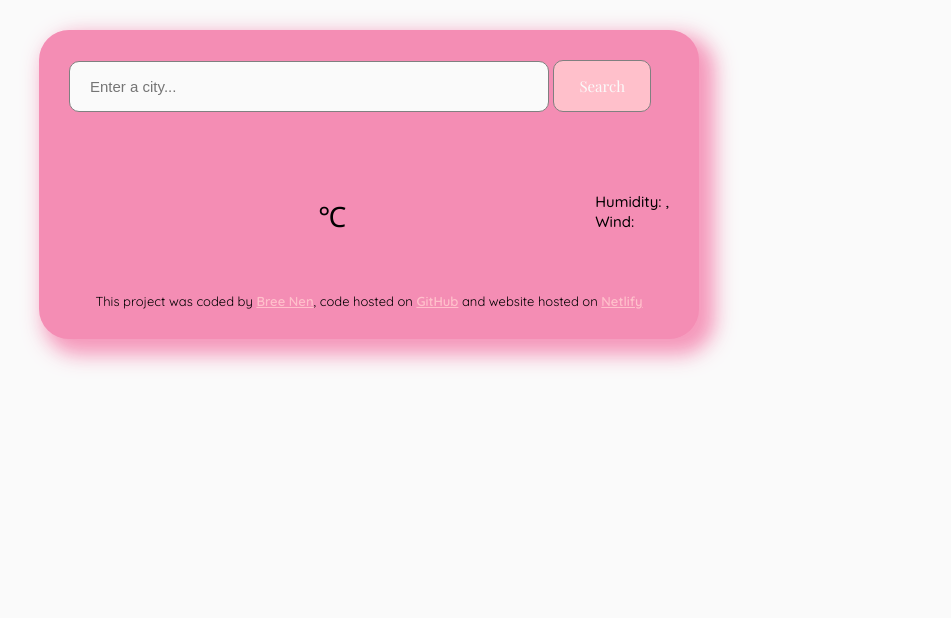
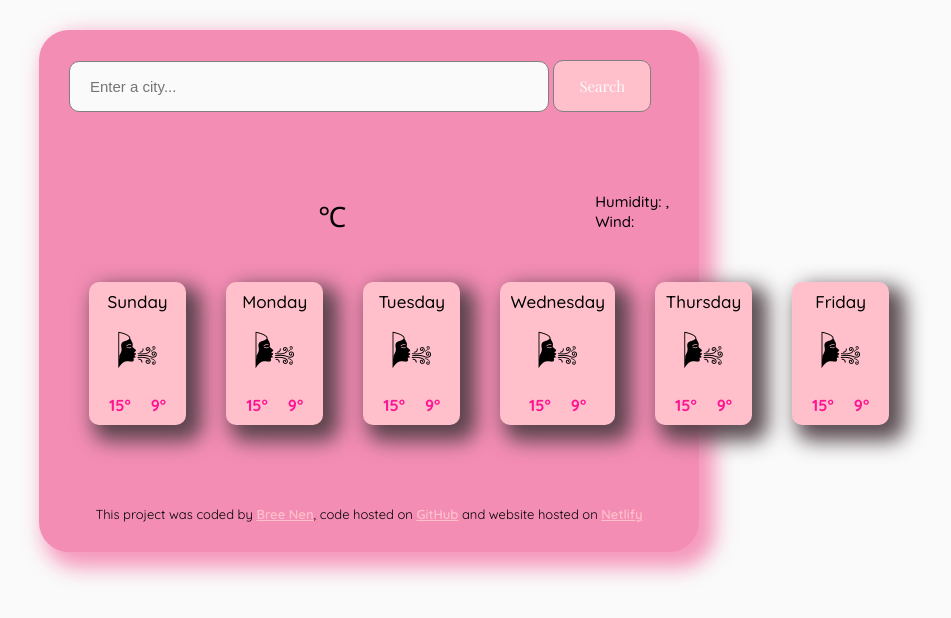
Before and after one commit to bree-nen/My-Weather_App, a plain HTML site: page index.html in a window 1280 px wide. Shown: the whole page, without its empty margins (271-1222 px from the left). Drawn offline with nearby package versions, Linux system fonts and the light colour scheme; no server answers; a web font is replaced by a local one.

Commit message:
Added weather forecst HTML and CSS

```diff
--- a/index.css
+++ b/index.css
@@ -90,6 +90,68 @@ a {
   color: pink;
   font-weight: 600;
 }
+
+.weather-forecast {
+  display: flex;
+  justify-content: space-around;
+  margin-top: 30px;
+}
+
+.weather-forecast-day {
+  margin: 20px;
+  padding: 10px;
+  border-radius: 10px;
+  border-style: inherit;
+  background: pink;
+  border: 1px solid gray;
+  border-style: inherit;
+  box-shadow: 10px 10px 20px 6px rgba(74, 59, 65, 0.9);
+}
+/*
+.weather-forecast-day:nth-child(1){
+  transform: rotate(0deg) translate(180px) rotate(0deg);
+}
+.weather-forecast-day:nth-child(2){
+  transform: rotate(60deg) translate(180px) rotate(-60deg);
+}
+.weather-forecast-day:nth-child(3){
+  transform: rotate(120deg) translate(180px) rotate(-120deg);
+}
+.weather-forecast-day:nth-child(4){
+  transform: rotate(180deg) translate(180px) rotate(-180deg);
+}
+.weather-forecast-day:nth-child(1){
+  transform: rotate(240deg) translate(180px) rotate(-240deg);
+}
+.weather-forecast-day:nth-child(1){
+  transform: rotate(300deg) translate(180px) rotate(-300deg);
+}
+
+*/
+
+.weather-forecast-date {
+  text-align: center;
+  /* color: black; */
+  font-size: 17px;
+  font-weight: 500;
+  line-height: 20px;
+  margin-bottom: 10px;
+}
+.weather-forecast-icon {
+  font-size: 40px;
+  text-align: center;
+}
+.weather-forecast-temperatures {
+  text-align: center;
+  font-weight: 700;
+  color: deeppink;
+  display: flex;
+  justify-content: center;
+  margin-top: 5px;
+}
+.weather-forecast-temperature {
+  padding: 0 10px;
+}
 footer {
   border-top: 1px solid #f48db4;
   padding: 30px 0 0 0;
--- a/index.html
+++ b/index.html
@@ -69,6 +69,69 @@
             Wind: <strong id="wind-speed"> </strong>
           </div>
         </div>
+
+        <div class="weather-forecast">
+          <div class="weather-forecast-day">
+            <div class="weather-forecast-date">Sunday</div>
+            <div class="weather-forecast-icon">🌬</div>
+            <div class="weather-forecast-temperatures">
+              <div class="weather-forecast-temperature">
+                <strong> 15°</strong>
+              </div>
+              <div class="weather-forecast-temperature">9°</div>
+            </div>
+          </div>
+          <div class="weather-forecast-day">
+            <div class="weather-forecast-date">Monday</div>
+            <div class="weather-forecast-icon">🌬</div>
+            <div class="weather-forecast-temperatures">
+              <div class="weather-forecast-temperature">
+                <strong> 15°</strong>
+              </div>
+              <div class="weather-forecast-temperature">9°</div>
+            </div>
+          </div>
+          <div class="weather-forecast-day">
+            <div class="weather-forecast-date">Tuesday</div>
+            <div class="weather-forecast-icon">🌬</div>
+            <div class="weather-forecast-temperatures">
+              <div class="weather-forecast-temperature">
+                <strong> 15°</strong>
+              </div>
+              <div class="weather-forecast-temperature">9°</div>
+            </div>
+          </div>
+          <div class="weather-forecast-day">
+            <div class="weather-forecast-date">Wednesday</div>
+            <div class="weather-forecast-icon">🌬</div>
+            <div class="weather-forecast-temperatures">
+              <div class="weather-forecast-temperature">
+                <strong> 15°</strong>
+              </div>
+              <div class="weather-forecast-temperature">9°</div>
+            </div>
+          </div>
+          <div class="weather-forecast-day">
+            <div class="weather-forecast-date">Thursday</div>
+            <div class="weather-forecast-icon">🌬</div>
+            <div class="weather-forecast-temperatures">
+              <div class="weather-forecast-temperature">
+                <strong> 15°</strong>
+              </div>
+              <div class="weather-forecast-temperature">9°</div>
+            </div>
+          </div>
+          <div class="weather-forecast-day">
+            <div class="weather-forecast-date">Friday</div>
+            <div class="weather-forecast-icon">🌬</div>
+            <div class="weather-forecast-temperatures">
+              <div class="weather-forecast-temperature">
+                <strong> 15°</strong>
+              </div>
+              <div class="weather-forecast-temperature">9°</div>
+            </div>
+          </div>
+        </div>
       </main>
 
       <footer>
```
